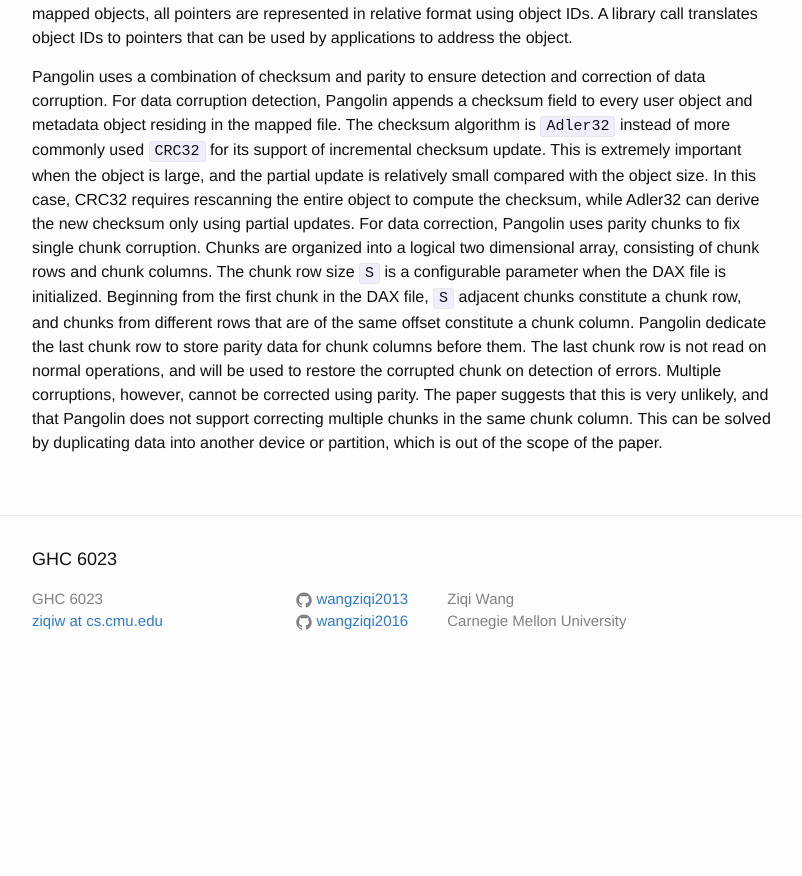
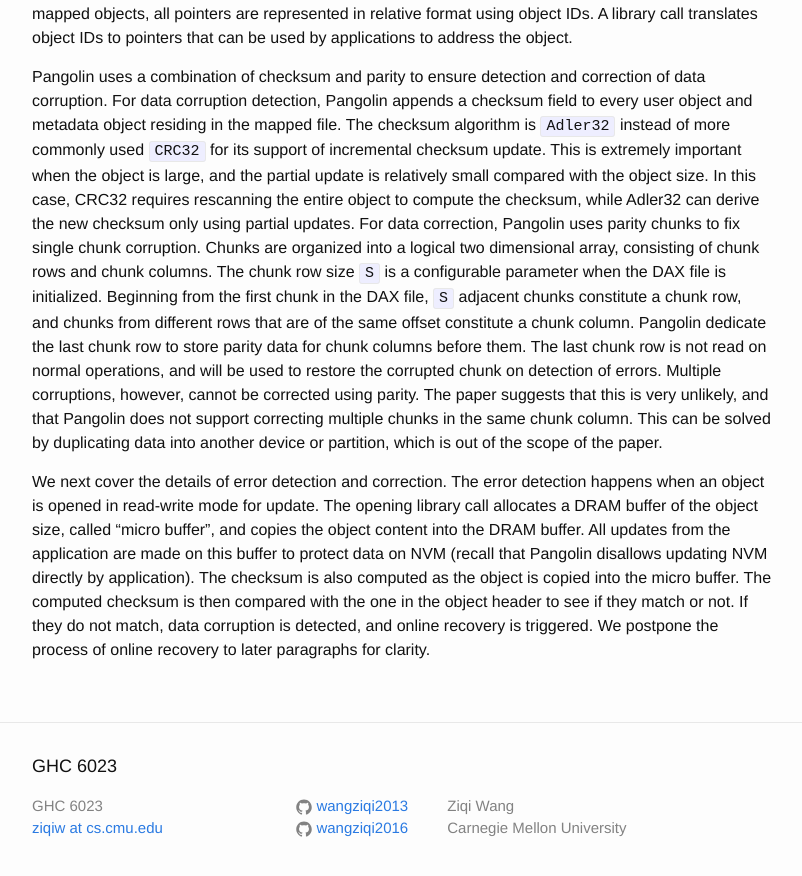
Before and after one commit to wangziqi2013/wangziqi2013.github.io, a Jekyll site: the page built from _posts/2020-02-05-pangolin.markdown, in a window 1280 px wide and 900 px high, scrolled down 1170 px. Shown: the top 876 px of the window, without its empty margins (238-1040 px from the left). Built offline with Jekyll 4.4.1, drawn with Linux system fonts in a browser that asks for light colours; before the commit the page ends 1863 px from its top, so only the background shows below that.

Commit message:
Adding detection

```diff
--- a/_posts/2020-02-05-pangolin.markdown
+++ b/_posts/2020-02-05-pangolin.markdown
@@ -55,3 +55,11 @@ read on normal operations, and will be used to restore the corrupted chunk on de
 Multiple corruptions, however, cannot be corrected using parity. The paper suggests that this is very unlikely, and that
 Pangolin does not support correcting multiple chunks in the same chunk column. This can be solved by duplicating data
 into another device or partition, which is out of the scope of the paper.
+
+We next cover the details of error detection and correction. The error detection happens when an object is opened in
+read-write mode for update. The opening library call allocates a DRAM buffer of the object size, called "micro buffer",
+and copies the object content into the DRAM buffer. All updates from the application are made on this buffer to protect
+data on NVM (recall that Pangolin disallows updating NVM directly by application). The checksum is also computed as the
+object is copied into the micro buffer. The computed checksum is then compared with the one in the object header to
+see if they match or not. If they do not match, data corruption is detected, and online recovery is triggered. We postpone
+the process of online recovery to later paragraphs for clarity.
```
